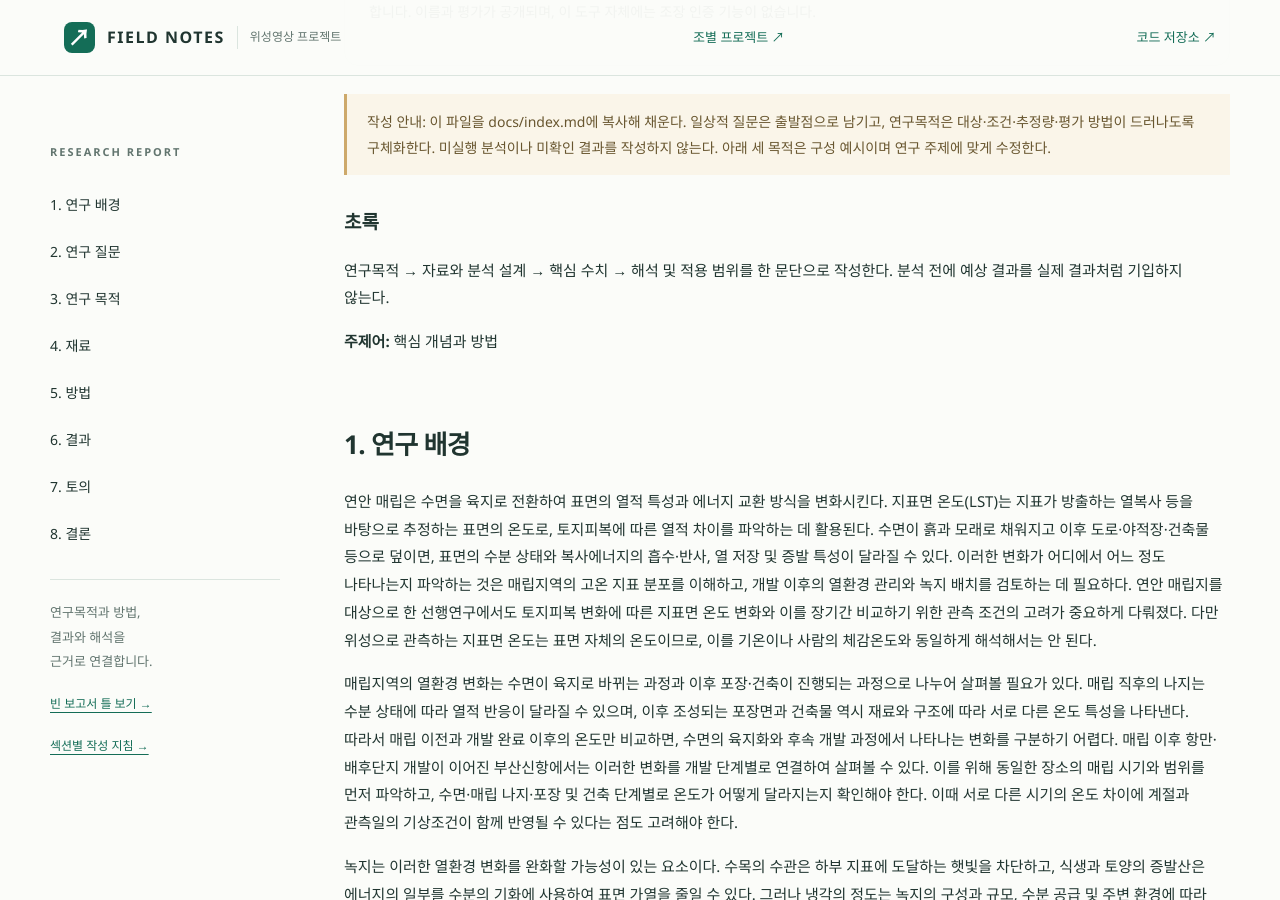
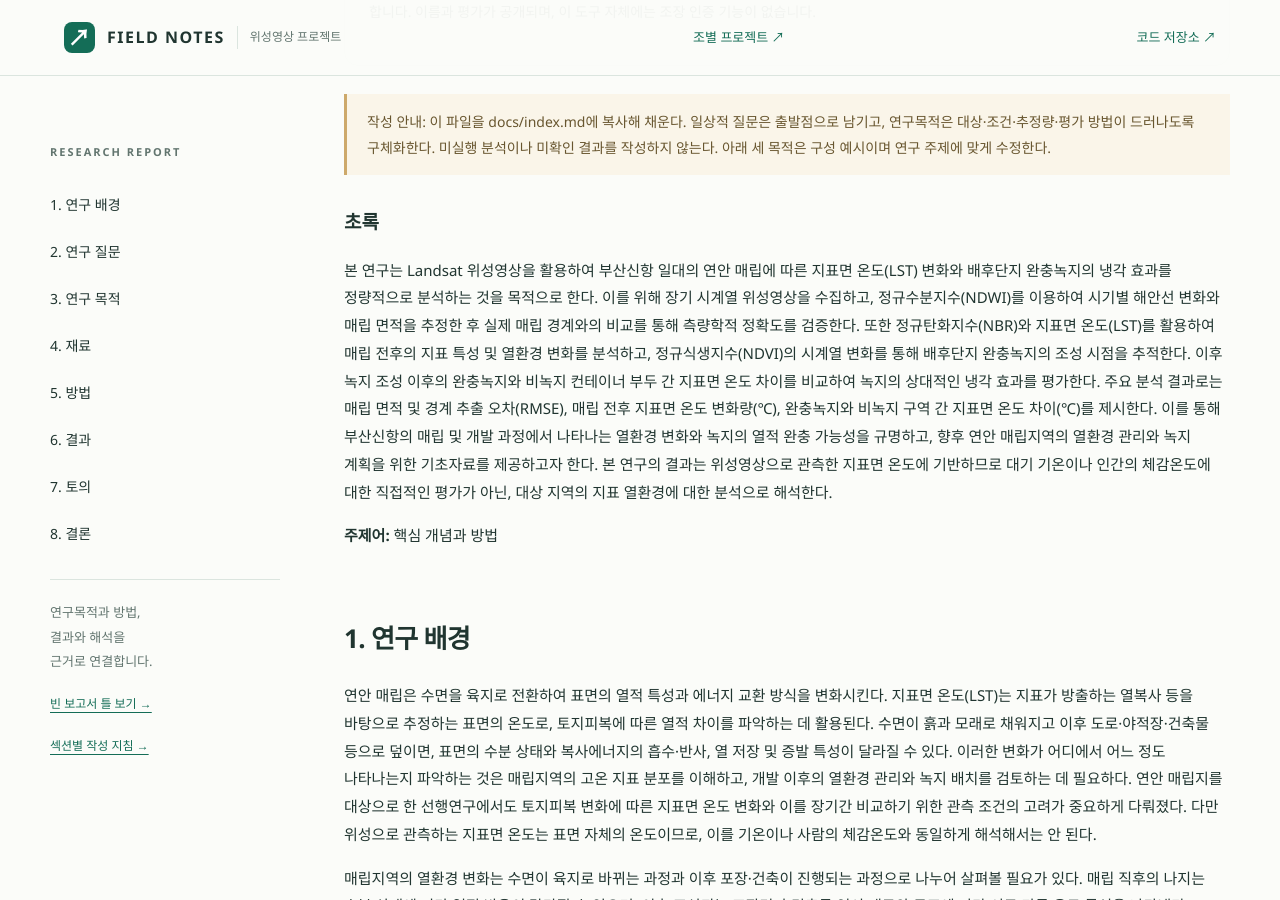
Before and after one commit to chasooin/class2026_02_surveying2_team5, a Jekyll site: the page built from docs/report-template.md, in a window 1280 px wide and 900 px high, scrolled down 1266 px. Built offline with Jekyll 4.4.1, drawn with Linux system fonts in a browser that asks for light colours.

Commit message:
Update report-template.md

```diff
--- a/docs/report-template.md
+++ b/docs/report-template.md
@@ -11,7 +11,7 @@ badge: "빈 학술 보고서 틀"
 > 작성 안내: 이 파일을 docs/index.md에 복사해 채운다. 일상적 질문은 출발점으로 남기고, 연구목적은 대상·조건·추정량·평가 방법이 드러나도록 구체화한다. 미실행 분석이나 미확인 결과를 작성하지 않는다. 아래 세 목적은 구성 예시이며 연구 주제에 맞게 수정한다.
 
 ### 초록
-연구목적 → 자료와 분석 설계 → 핵심 수치 → 해석 및 적용 범위를 한 문단으로 작성한다. 분석 전에 예상 결과를 실제 결과처럼 기입하지 않는다.
+본 연구는 Landsat 위성영상을 활용하여 부산신항 일대의 연안 매립에 따른 지표면 온도(LST) 변화와 배후단지 완충녹지의 냉각 효과를 정량적으로 분석하는 것을 목적으로 한다. 이를 위해 장기 시계열 위성영상을 수집하고, 정규수분지수(NDWI)를 이용하여 시기별 해안선 변화와 매립 면적을 추정한 후 실제 매립 경계와의 비교를 통해 측량학적 정확도를 검증한다. 또한 정규탄화지수(NBR)와 지표면 온도(LST)를 활용하여 매립 전후의 지표 특성 및 열환경 변화를 분석하고, 정규식생지수(NDVI)의 시계열 변화를 통해 배후단지 완충녹지의 조성 시점을 추적한다. 이후 녹지 조성 이후의 완충녹지와 비녹지 컨테이너 부두 간 지표면 온도 차이를 비교하여 녹지의 상대적인 냉각 효과를 평가한다. 주요 분석 결과로는 매립 면적 및 경계 추출 오차(RMSE), 매립 전후 지표면 온도 변화량(℃), 완충녹지와 비녹지 구역 간 지표면 온도 차이(℃)를 제시한다. 이를 통해 부산신항의 매립 및 개발 과정에서 나타나는 열환경 변화와 녹지의 열적 완충 가능성을 규명하고, 향후 연안 매립지역의 열환경 관리와 녹지 계획을 위한 기초자료를 제공하고자 한다. 본 연구의 결과는 위성영상으로 관측한 지표면 온도에 기반하므로 대기 기온이나 인간의 체감온도에 대한 직접적인 평가가 아닌, 대상 지역의 지표 열환경에 대한 분석으로 해석한다.
 
 **주제어:** 핵심 개념과 방법
 
```
